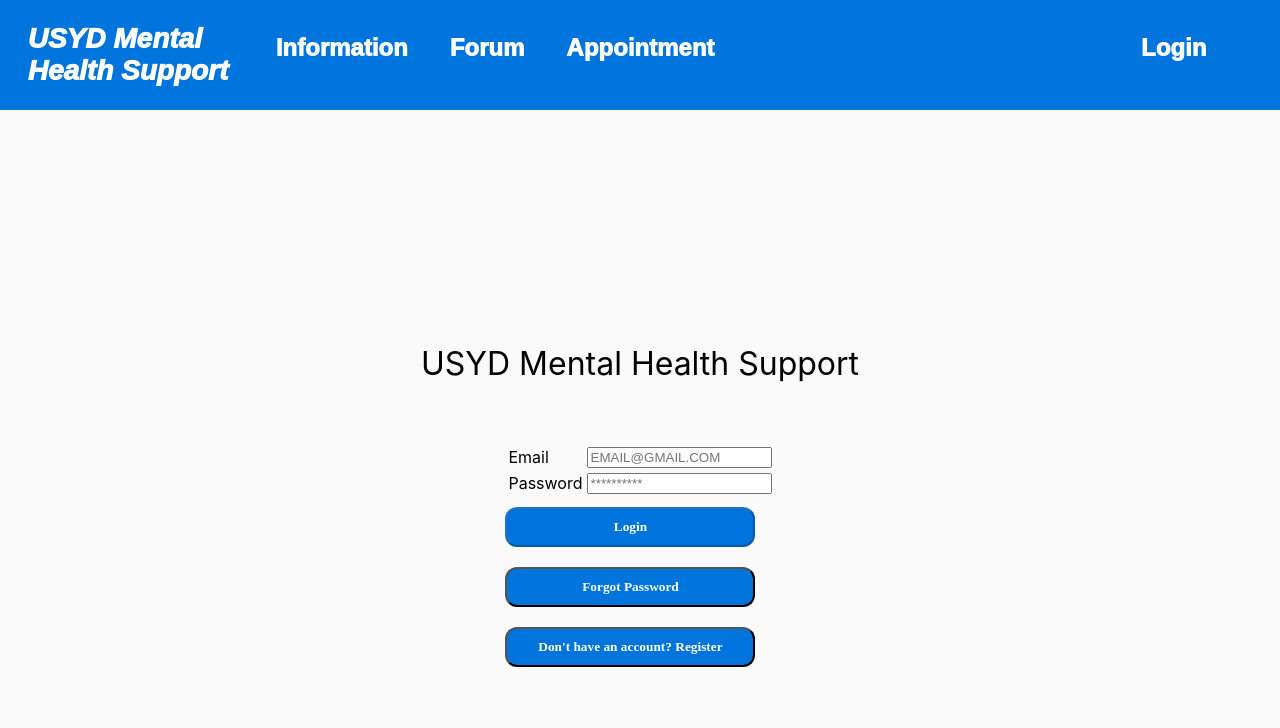
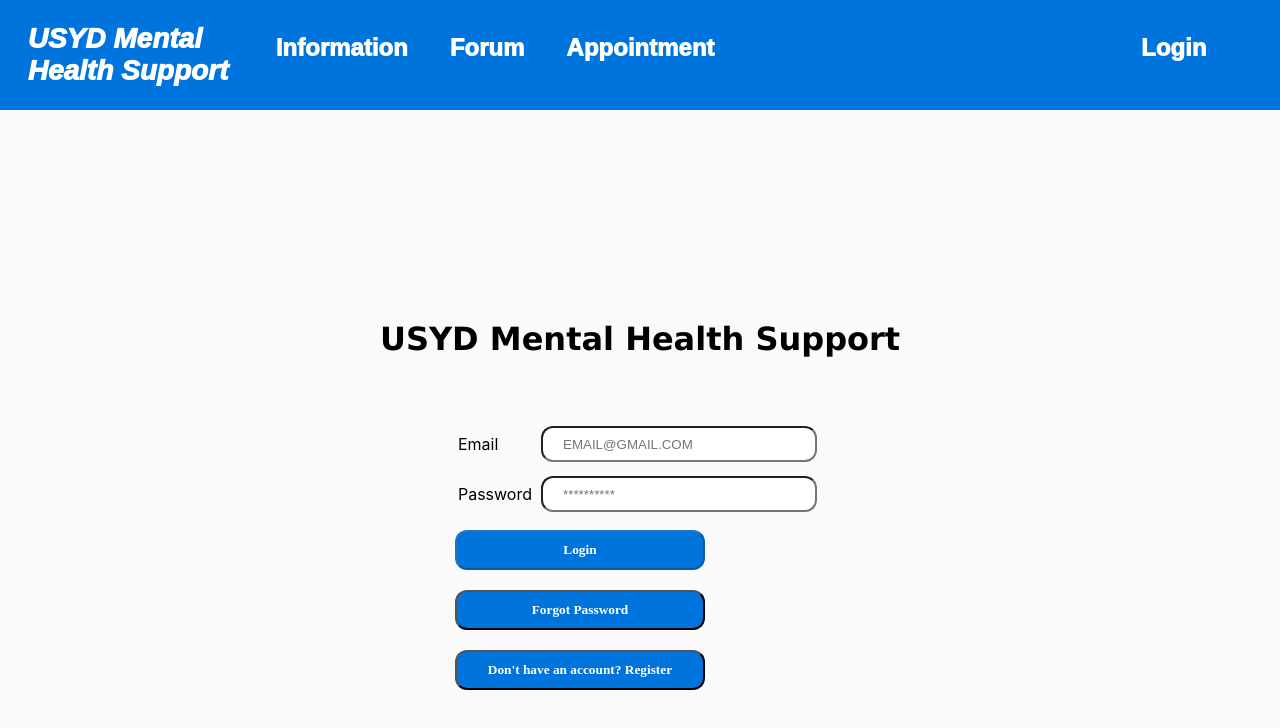
Before and after one commit to BrianXu0623/Mental-Health-Website, a React (Create React App) app in the folder frontend/mental_health_website/: page /login in a window 1280 px wide. Shown: the top 728 px of the page. Built offline with nearby package versions, Linux system fonts and the light colour scheme.

Commit message:
update form in login and register

```diff
--- a/frontend/mental_health_website/src/pages/Login.css
+++ b/frontend/mental_health_website/src/pages/Login.css
@@ -11,6 +11,8 @@
         font-size: 2rem;
         text-align: center;
         padding-bottom: 40px;
+        font-family: "Verdana";
+        font-weight: 800;
     }
 
     .loginForm{
@@ -22,7 +24,14 @@
         justify-content: space-between;
     }
 
-    Form {
-        border-radius: 20px;
+    input {
+        border-radius: 12px;
+        height: 30px;
+        min-width: 250px;
+        padding-left: 20px;
+        margin: 5px;
+    }
 
+    input.form-control {
+        background-color: white;
     }
```
